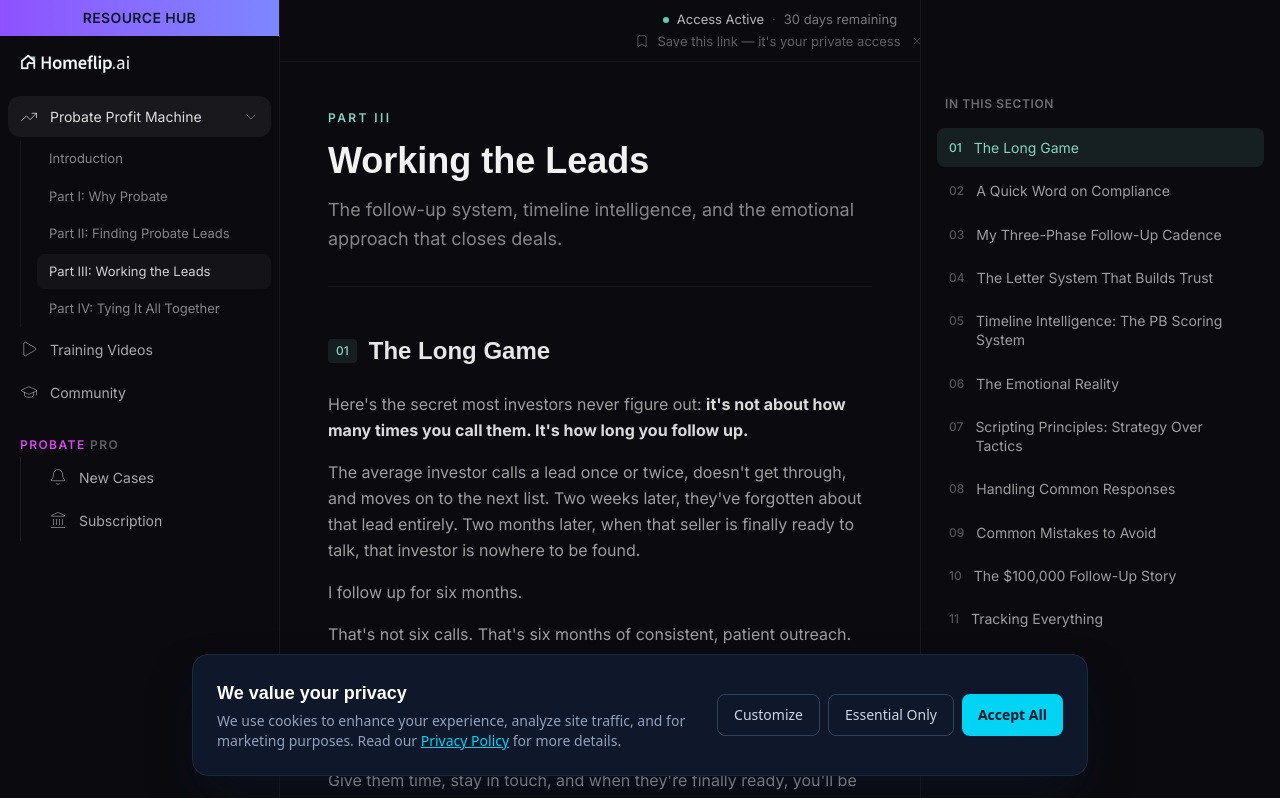
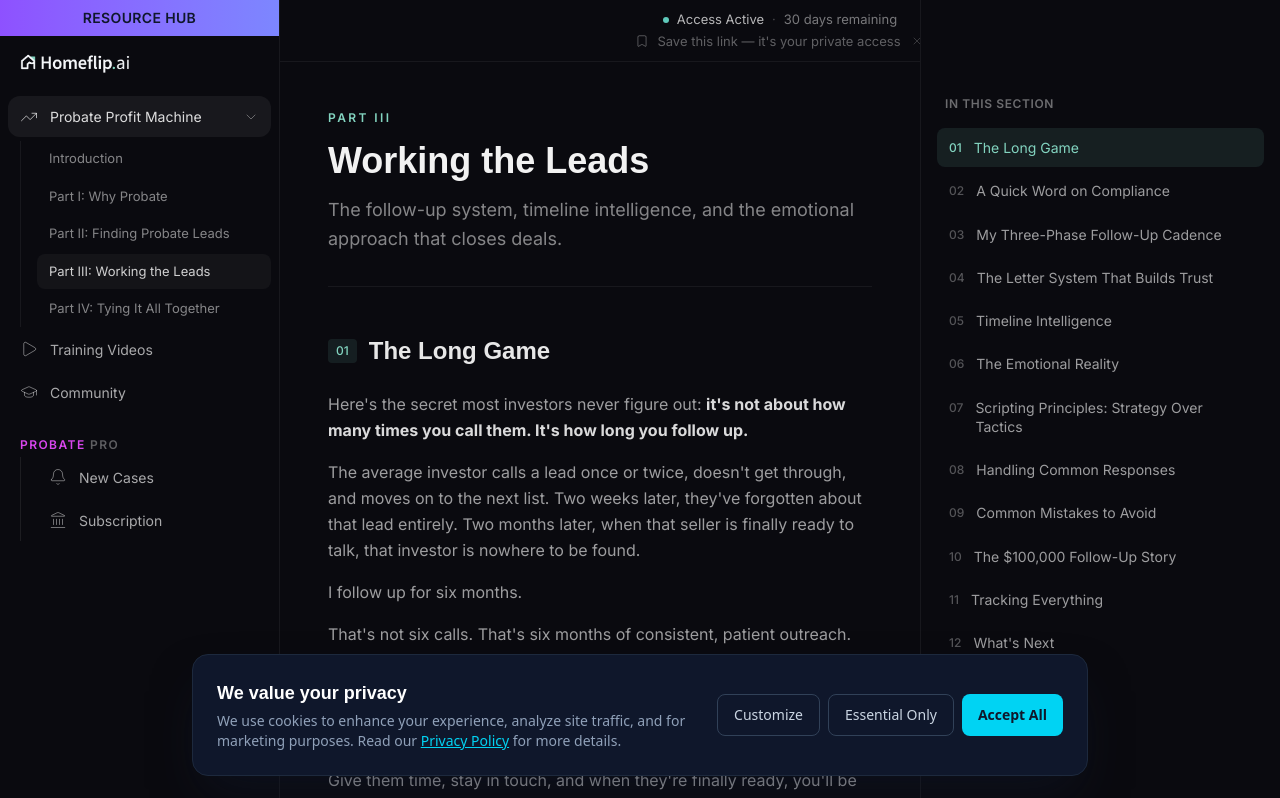
Before and after one commit to wbxprops/homeflip-web, a Next.js app: page /hub/1/guide/part-3 in a window 1280 px wide. Shown: the top 798 px of the page. Built offline with nearby package versions, Linux system fonts and the light colour scheme; no server answers; a web font is replaced by a local one.

Commit message:
Shorten Timeline Intelligence nav title

```diff
--- a/src/app/hub/[slug]/guide/part-3/page.tsx
+++ b/src/app/hub/[slug]/guide/part-3/page.tsx
@@ -250,7 +250,7 @@ export default function GuidePart3Page() {
     },
     {
       id: 'timeline-intelligence',
-      title: 'Timeline Intelligence: The PB Scoring System',
+      title: 'Timeline Intelligence',
       content: (
         <>
           <p style={{ color: 'rgba(255,255,255,0.6)' }} className="leading-relaxed mb-4">
```
